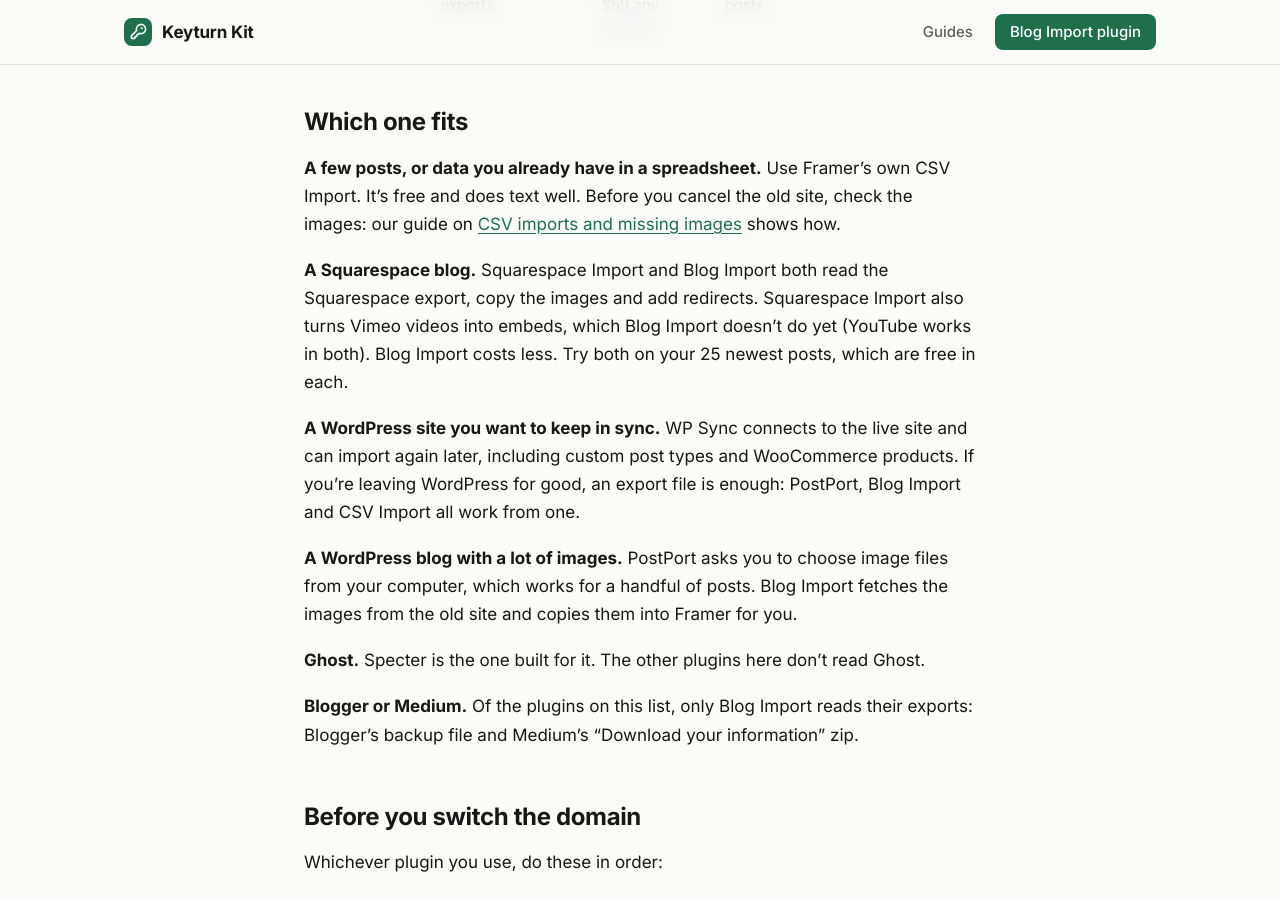
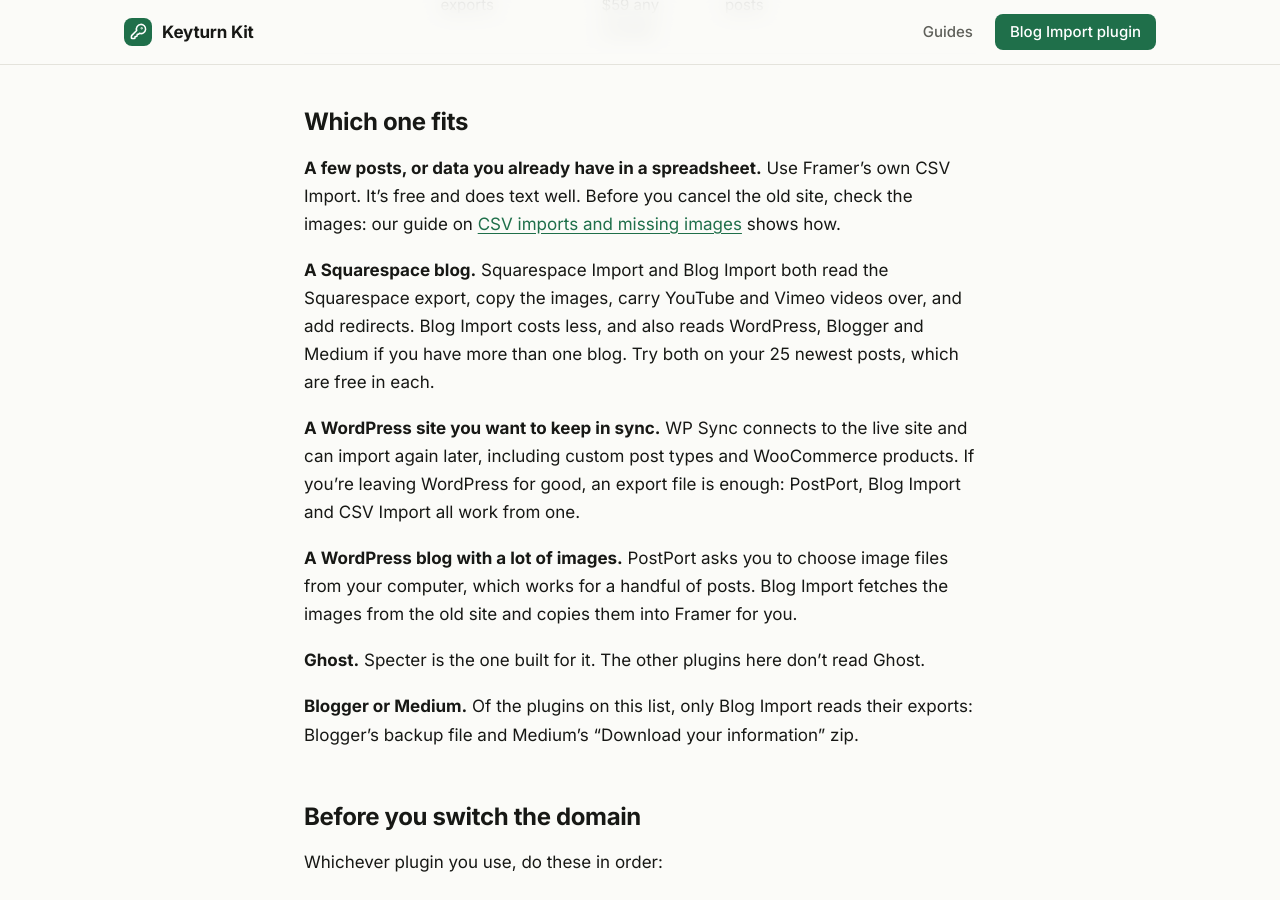
Before and after one commit to keyturnkit/keyturnkit.github.io, a Jekyll site: the page built from guides/framer-blog-import-plugins-compared.md, in a window 1280 px wide and 900 px high, scrolled down 1296 px. Built offline with Jekyll 4.4.1, drawn with Linux system fonts in a browser that asks for light colours.

Commit message:
Comparison guide: Blog Import now carries Vimeo videos too

```diff
--- a/guides/framer-blog-import-plugins-compared.md
+++ b/guides/framer-blog-import-plugins-compared.md
@@ -25,7 +25,7 @@
 
 **A few posts, or data you already have in a spreadsheet.** Use Framer's own CSV Import. It's free and does text well. Before you cancel the old site, check the images: our guide on [CSV imports and missing images](/guides/framer-cms-csv-import-images/) shows how.
 
-**A Squarespace blog.** Squarespace Import and Blog Import both read the Squarespace export, copy the images and add redirects. Squarespace Import also turns Vimeo videos into embeds, which Blog Import doesn't do yet (YouTube works in both). Blog Import costs less. Try both on your 25 newest posts, which are free in each.
+**A Squarespace blog.** Squarespace Import and Blog Import both read the Squarespace export, copy the images, carry YouTube and Vimeo videos over, and add redirects. Blog Import costs less, and also reads WordPress, Blogger and Medium if you have more than one blog. Try both on your 25 newest posts, which are free in each.
 
 **A WordPress site you want to keep in sync.** WP Sync connects to the live site and can import again later, including custom post types and WooCommerce products. If you're leaving WordPress for good, an export file is enough: PostPort, Blog Import and CSV Import all work from one.
 
```
